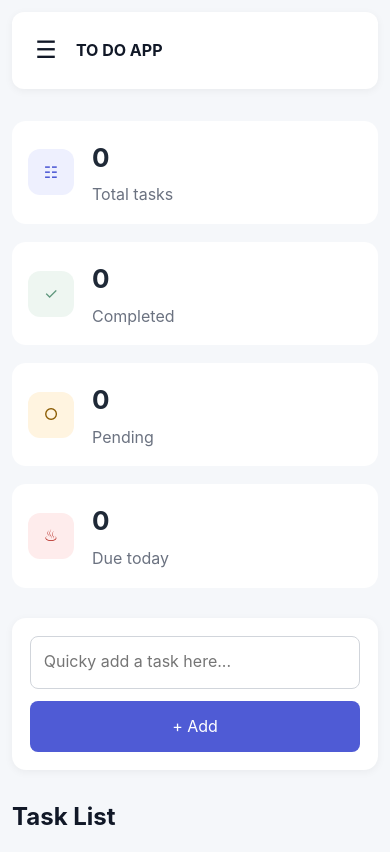
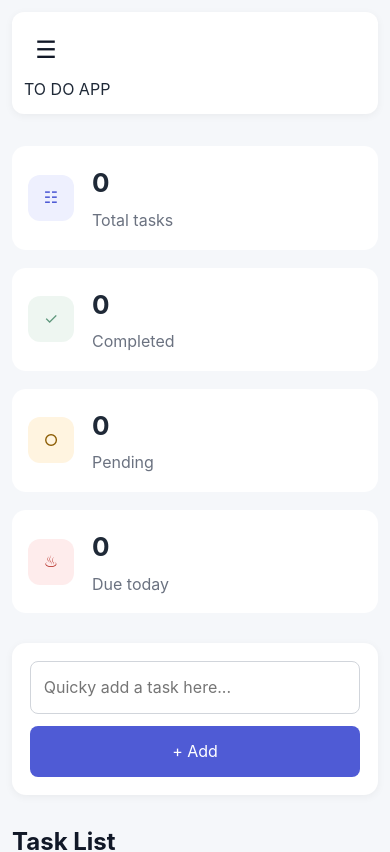
Before and after one commit to SoyOusa/todo-app, a React (Vite) app: page / in a window 390 px wide. Shown: the top 852 px of the page. Built offline with nearby package versions, Linux system fonts and the light colour scheme.

Commit message:
hamburger menu and responsive design

```diff
--- a/src/index.css
+++ b/src/index.css
@@ -78,24 +78,6 @@ h1 {
 .logo {
   font-size: 1.3rem;
   font-weight: bold;
-}
-
-.nav-header {
-  display: flex;
-  align-items: center;
-  gap: .75rem;
-}
-
-.nav-brand {
-  display: inline-flex;
-  align-items: center;
-  font-weight: 700;
-  color: #111827;
-  letter-spacing: 0;
-}
-
-.nav-brand:hover {
-  color: #4f5bd5;
 }
 
 /* Hamburger button */
@@ -284,35 +266,3 @@ button:hover {
   padding: 3rem;
   color: #6b7280;
 }
-
-/* =========================
-   Responsive
-========================= */
-
-/* @media (max-width: 768px) {
-  #root {
-    padding: 1rem;
-  }
-
-  nav {
-    gap: 0.5rem;
-  }
-
-  nav a {
-    flex: 1 1 130px;
-  }
-} */
-
-/* @media (max-width: 480px) {
-  #root {
-    padding: 0.75rem;
-  }
-
-  nav {
-    padding: 0.75rem;
-  }
-
-  nav a {
-    flex-basis: 100%;
-  }
-} */
```
